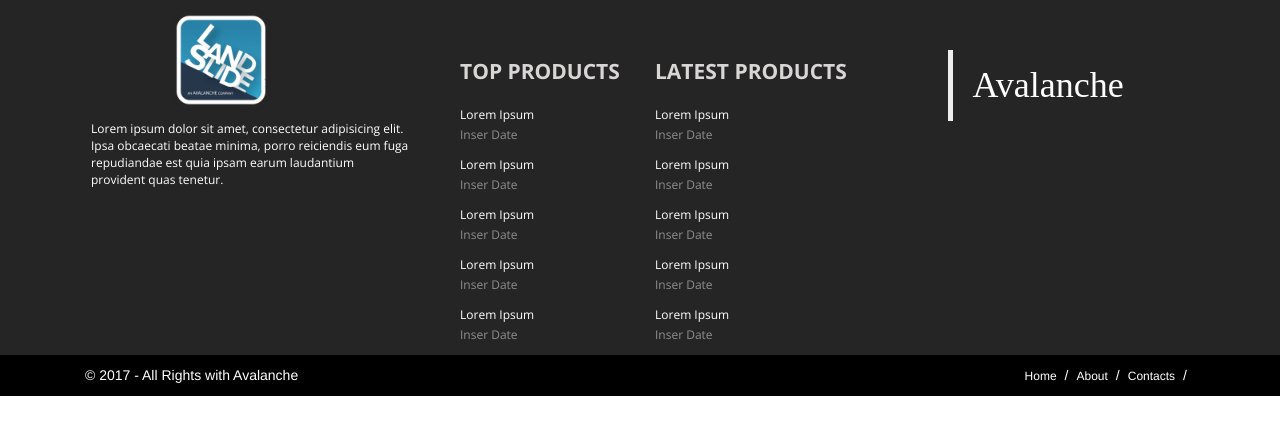
After one commit to fish-bones22/landslide, a PHP site: page /footer.php in a window 1280 px wide. The commit adds this page. Shown: the top 435 px of the page. Run offline with PHP 8.4, Linux system fonts and the light colour scheme.

Commit message:
added footer and modify temporary layout for index

```diff
--- /dev/null
+++ b/css/footer.css
@@ -0,0 +1,123 @@
+@import url(https://fonts.googleapis.com/css?family=Open+Sans:400,700,300);
+footer {
+    background-color:#252525;
+    min-height:350px;
+    font-family: 'Open Sans', sans-serif;
+}
+.footerleft {
+    margin-top:50px;
+    padding:0 36px;
+}
+.logofooter {
+    margin-bottom:10px;
+    font-size:25px;
+    color:#fff;
+    font-weight:700;
+}
+
+.footerleft p {
+    color:#fff;
+    font-size:12px !important;
+    font-family: 'Open Sans', sans-serif;
+    margin-bottom:15px;
+}
+.footerleft p i {
+    width:20px;
+    color:#999;
+}
+
+
+.paddingtop-bottom {
+    margin-top:50px;
+}
+.footer-ul {
+    list-style-type:none;
+    padding-left:0px;
+    margin-left:2px;
+}
+.footer-ul li {
+    line-height:29px;
+    font-size:12px;
+}
+.footer-ul li a {
+    color:#a0a3a4;
+    transition: color 0.2s linear 0s, background 0.2s linear 0s;
+}
+.footer-ul i {
+    margin-right:10px;
+}
+.footer-ul li a:hover {
+    transition: color 0.2s linear 0s, background 0.2s linear 0s; color:#ff670f;
+}
+
+.social:hover {
+    -webkit-transform: scale(1.1);
+    -moz-transform: scale(1.1);
+    -o-transform: scale(1.1);
+}
+
+
+blockquote{
+    color: #fff;
+    font-size: 36px;
+    font-family: Proxima Nova;
+}
+
+.icon-ul {
+    list-style-type:none !important;
+    margin:0px; padding:0px;
+}
+.icon-ul li {
+    line-height:75px;
+    width:100%; float:left;
+}
+.icon {
+    float:left;
+    margin-right:5px;
+}
+
+
+.copyright {
+    min-height:40px;
+    background-color:#000000;
+}
+.copyright p {
+    text-align:left;
+    color:#FFF;
+    padding:10px 0;
+    margin-bottom:0px;
+}
+.heading7 {
+    font-size:21px;
+    font-weight:700;
+    color:#d9d6d6;
+    margin-bottom:22px;
+}
+.post p {
+    font-size:12px;
+    color:#FFF;
+    line-height:20px;
+}
+.post p span {
+    display:block;
+    color:#8f8f8f;
+}
+.bottom_ul {
+    list-style-type:none;
+    float:right;
+    margin-bottom:0px;
+}
+.bottom_ul li {
+    float:left;
+    line-height:40px;
+}
+.bottom_ul li:after {
+    content:"/";
+    color:#FFF;
+    margin-right:8px;
+    margin-left:8px;
+}
+.bottom_ul li a {
+    color:#FFF;
+    font-size:12px;
+}
--- /dev/null
+++ b/footer.php
@@ -0,0 +1,60 @@
+<link rel="stylesheet" href="fonts/Font-Awesome/css/font-awesome.css">
+<link href="vendors/bootstrap3/css/bootstrap.min.css" rel="stylesheet" type="text/css">
+<link href="css/footer.css" rel="stylesheet" type="text/css">
+
+<footer>
+    <div class="container">
+        <div class="row">
+            <div class="col-md-4 col-sm-6 footerleft ">
+                <div class="logofooter"><img src="img/logo.png" style="width: 100px; height: 100px; margin-left: 80px; margin-top: -40px;"></div>
+                <p>Lorem ipsum dolor sit amet, consectetur adipisicing elit. Ipsa obcaecati beatae minima, porro reiciendis eum fuga repudiandae est quia ipsam earum laudantium provident quas tenetur.</p>
+
+            </div>
+            <div class="col-md-2 col-sm-6 paddingtop-bottom">
+                <h6 class="heading7">TOP PRODUCTS</h6>
+                <div class="post">
+                    <p>Lorem Ipsum<span>Inser Date</span></p>
+                    <p>Lorem Ipsum<span>Inser Date</span></p>
+                    <p>Lorem Ipsum<span>Inser Date</span></p>
+                    <p>Lorem Ipsum<span>Inser Date</span></p>
+                    <p>Lorem Ipsum<span>Inser Date</span></p>
+                </div>
+            </div>
+            <div class="col-md-3 col-sm-6 paddingtop-bottom">
+                <h6 class="heading7">LATEST PRODUCTS</h6>
+                <div class="post">
+                    <p>Lorem Ipsum<span>Inser Date</span></p>
+                    <p>Lorem Ipsum<span>Inser Date</span></p>
+                    <p>Lorem Ipsum<span>Inser Date</span></p>
+                    <p>Lorem Ipsum<span>Inser Date</span></p>
+                    <p>Lorem Ipsum<span>Inser Date</span></p>
+                </div>
+            </div>
+            <div class="col-md-3 col-sm-6 paddingtop-bottom">
+                <div class="fb-page" data-href="https://www.facebook.com/facebook" data-tabs="timeline" data-height="300" data-small-header="false" style="margin-bottom:15px;" data-adapt-container-width="true" data-hide-cover="false" data-show-facepile="true">
+                    <div class="fb-xfbml-parse-ignore">
+                        <blockquote>Avalanche</blockquote>
+                    </div>
+                </div>
+            </div>
+        </div>
+    </div>
+</footer>
+<!--footer start from here-->
+
+<div class="copyright">
+    <div class="container">
+        <div class="col-md-6">
+            <p>© 2017 - All Rights with Avalanche</p>
+        </div>
+        <div class="col-md-6">
+            <ul class="bottom_ul">
+                <li><a href="#">Home</a></li>
+                <li><a href="about">About</a></li>
+                <li><a href="contact">Contacts</a></li>
+            </ul>
+        </div>
+    </div>
+</div>
+<script type="text/javascript" src="vendors/jquery/jquery.min.js"></script>
+<script type="text/javascript" src="vendors/bootstrap3/js/bootstrap.min.js"></script>
```
Also changed, not shown: css/style.css (+172 -9 lines), index.php (+20 -14 lines), sample.php (added, +26 -0 lines).
